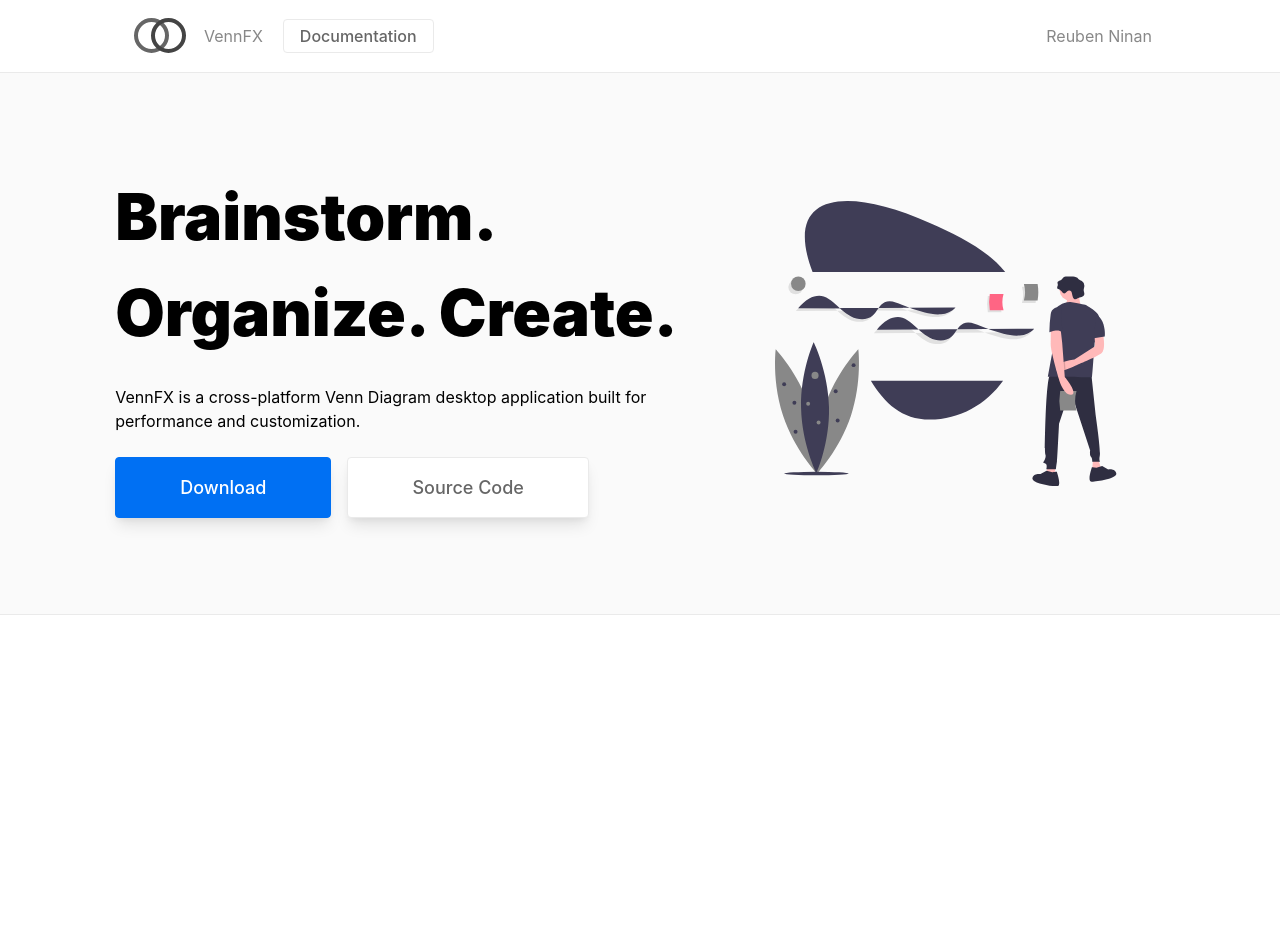
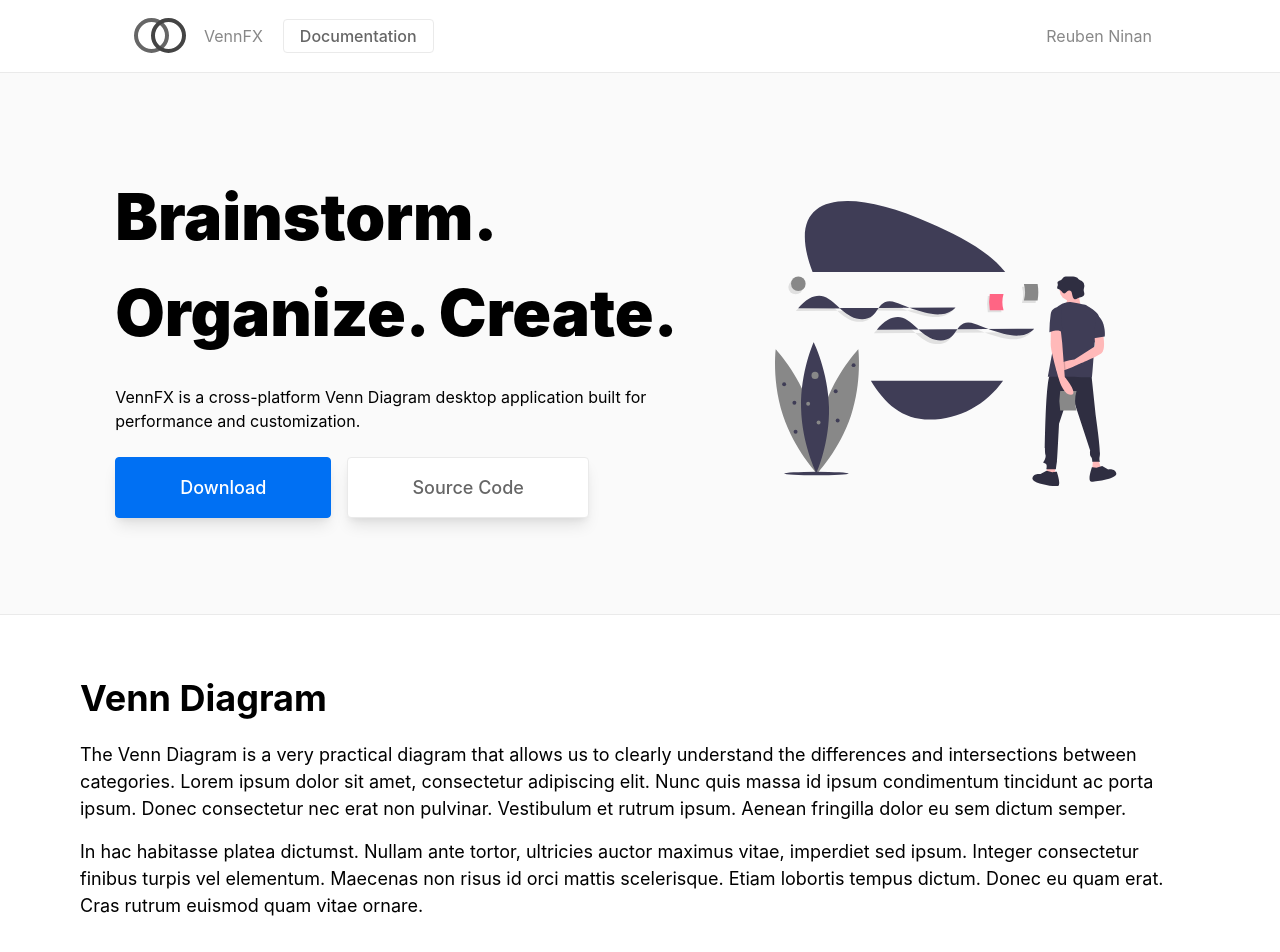
Before and after one commit to ReubenMathew/VennFX-website, a Next.js app: page / in a window 1280 px wide. Shown: the top 952 px of the page. Before the commit the page ends 800 px from the top, so only its background shows below. Built offline with nearby package versions, Linux system fonts and the light colour scheme.

Commit message:
Added markdown section

```diff
--- /dev/null
+++ b/src/components/Markdown.js
@@ -0,0 +1,13 @@
+
+function Markdown(){
+    return(
+        <div className="px-8 py-8 text-center sm:text-left sm:px-20 sm:py-12">
+            <div class="text-4xl font-bold py-2">Venn Diagram</div>
+            <div class="text-lg font-normal py-2">The Venn Diagram is a very practical diagram that allows us to clearly understand the differences and intersections between categories. Lorem ipsum dolor sit amet, consectetur adipiscing elit. Nunc quis massa id ipsum condimentum tincidunt ac porta ipsum. Donec consectetur nec erat non pulvinar. Vestibulum et rutrum ipsum. Aenean fringilla dolor eu sem dictum semper.</div>
+            <div class="text-lg font-normal py-2">In hac habitasse platea dictumst. Nullam ante tortor, ultricies auctor maximus vitae, imperdiet sed ipsum. Integer consectetur finibus turpis vel elementum. Maecenas non risus id orci mattis scelerisque. Etiam lobortis tempus dictum. Donec eu quam erat. Cras rutrum euismod quam vitae ornare. </div>
+
+        </div>
+    );
+}
+
+export default Markdown;
--- a/src/pages/index.js
+++ b/src/pages/index.js
@@ -1,6 +1,7 @@
 import Head from 'next/head'
 import Nav from '../components/Nav'
 import Splash from '../components/Splash'
+import Markdown from '../components/Markdown'
 
 function Home(){
 
@@ -12,14 +13,13 @@ function Home(){
 
       </Head>
 
-      <div className="z-10 w-full bg-accent1">
+      <div className="w-full" >
         {/* fixed for sticky nav */}
-        <Nav/>
-
-        <Splash/>
-
-      </div>
-      <div>
+        <div className="bg-accent1">
+          <Nav/>
+          <Splash/>
+        </div>
+        <Markdown/>
       </div>
 
     </div>
```
